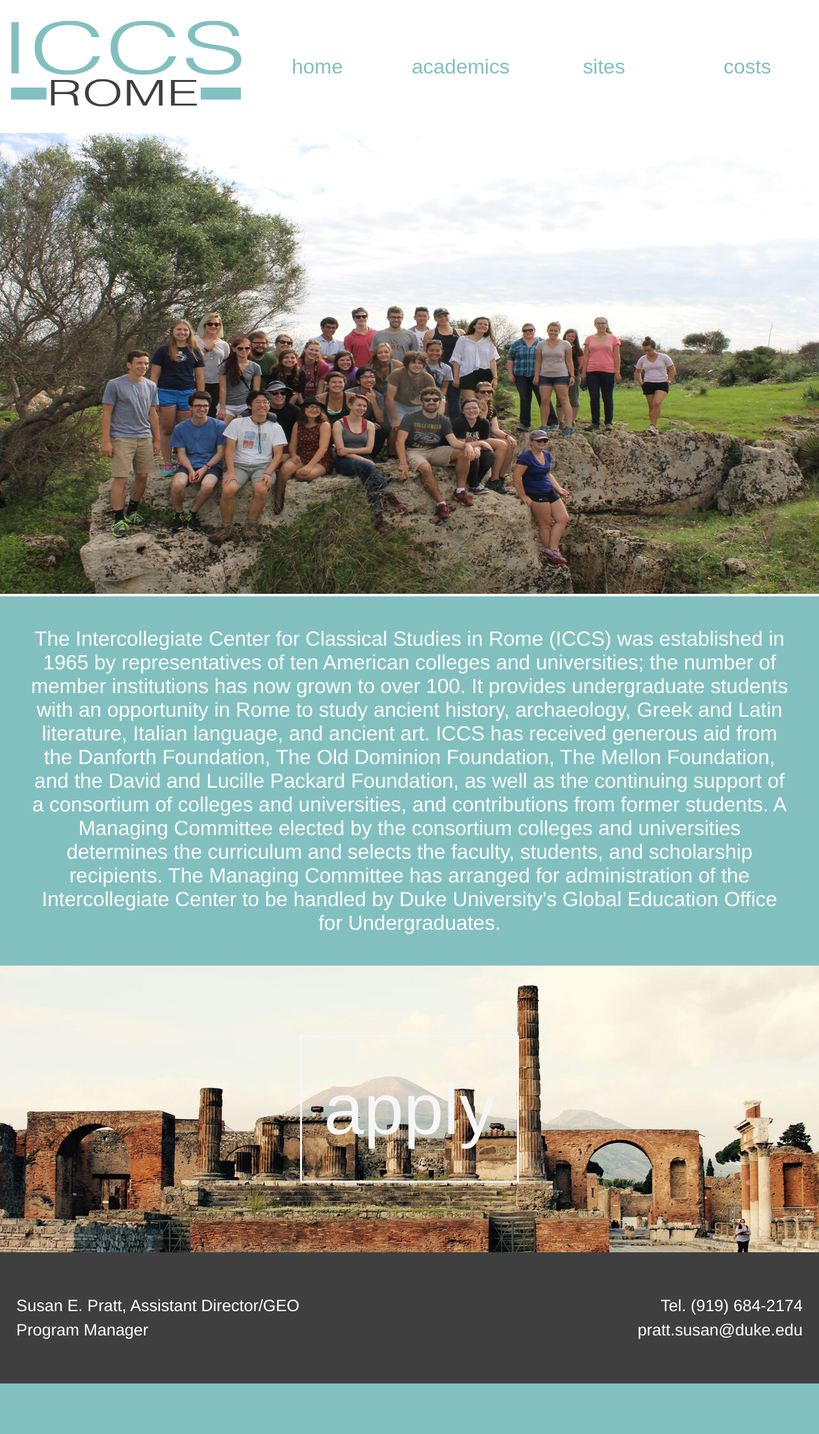
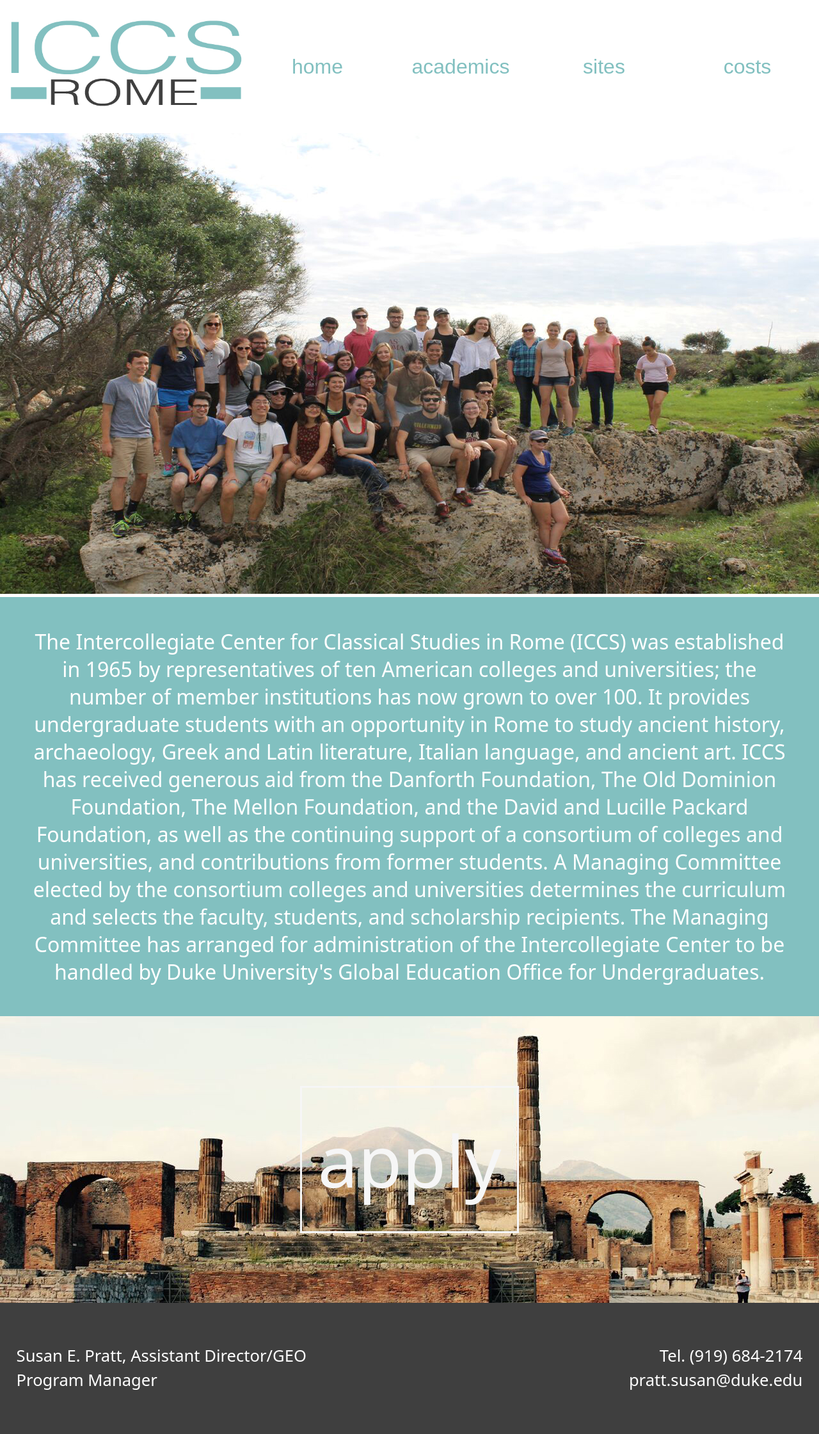
Before and after one commit to Lwalz/ICCS, a PHP site: page /pages/about.html in a window 1280 px wide. Shown: the whole page at 64% size. Before the commit the page ends 2162 px from the top, so only its background shows below. Run offline with PHP 8.4, Linux system fonts and the light colour scheme.

Commit message:
df;lbmd;l

```diff
--- a/css/aboutstyle.css
+++ b/css/aboutstyle.css
@@ -5,6 +5,8 @@ body, p, div, section, p, a, div{
 	color: none;
 }
 *{
+	font-family: 'Noto Sans', sans-serif;
+
 	margin: 0;
 	padding: 0;
 	line-height: normal;
@@ -22,8 +24,7 @@ body {
 }
 #main{
 	color: white;
-	background-color: #d6aa7d;
-	font-family: "Helvetica", sans-serif;
+	background-color: #d6aa7d; ;
 	font-weight: 100;
 	width: 100%;
 	font-size: 4em;
@@ -65,8 +66,7 @@ body {
 }
 #mission{
 	text-align: center;
-	padding: 1.5em;
-	font-family: "Helvetica", sans-serif;
+	padding: 1.5em;;
 	font-weight: 100;
 	background-color: #82c0c0;
 	color: white;
@@ -74,8 +74,7 @@ body {
 }
 #apply{
 	background-color: #f6f6f6;
-	color: #3f3f3f;
-	font-family: "Helvetica", sans-serif;
+	color: #3f3f3f;;
 	font-weight: 100;
 	font-size: 4em;
 	height: 4em;
@@ -99,7 +98,6 @@ body {
 	width: 100%;
 	float: left;
 	height: 8em;
-	font-family: "Helvetica", sans-serif;
 	font-weight: 100;
 	display: inline-block;
 	padding-top: 0em;
--- a/css/stylepages.css
+++ b/css/stylepages.css
@@ -163,7 +163,6 @@ p{
 	display: inline-block;
 	background-color: #f6f6f6;
 	color: #3f3f3f;
-	font-family: "Helvetica", sans-serif;
 	font-weight: 100;
 	font-size: 4em;
 	height: 4em;
@@ -231,7 +230,6 @@ body{
 	color: black;
 	text-align: center;
 	padding: 2.3em;
-	font-family: "Helvetica", sans-serif;
 	font-weight: 100;
 	font-size: 1.5em;
 
```
Also changed, not shown: css/stylesite.css (+6 -11 lines).
